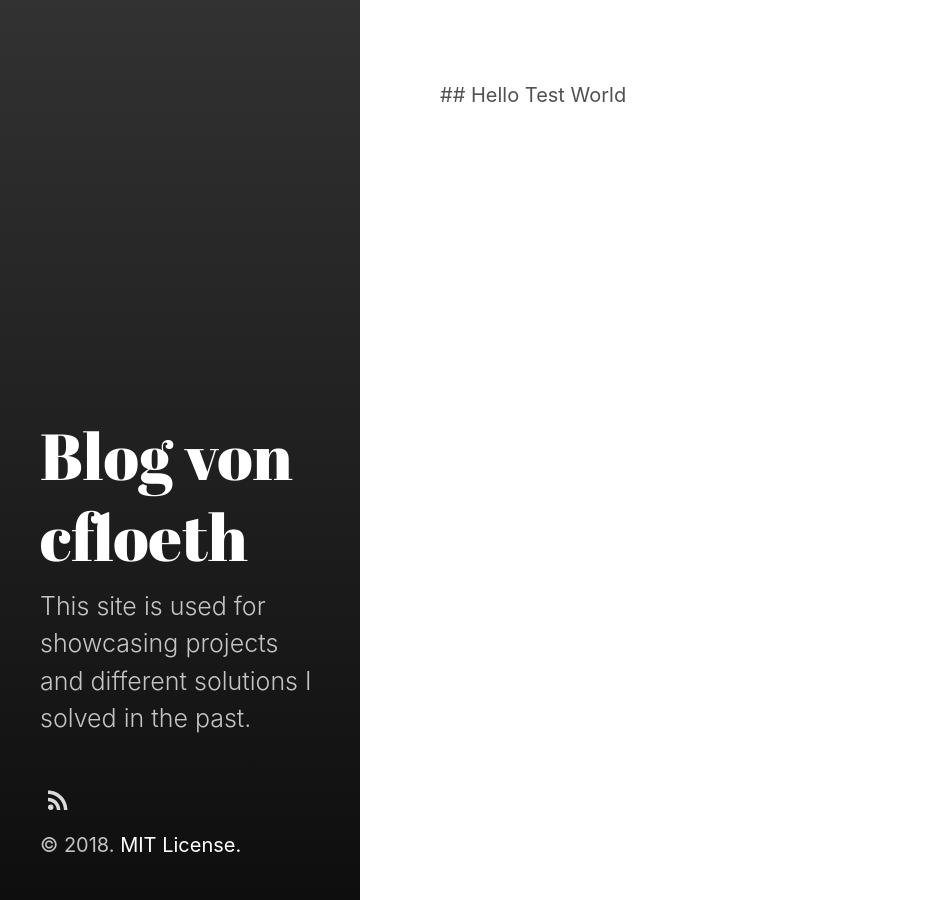
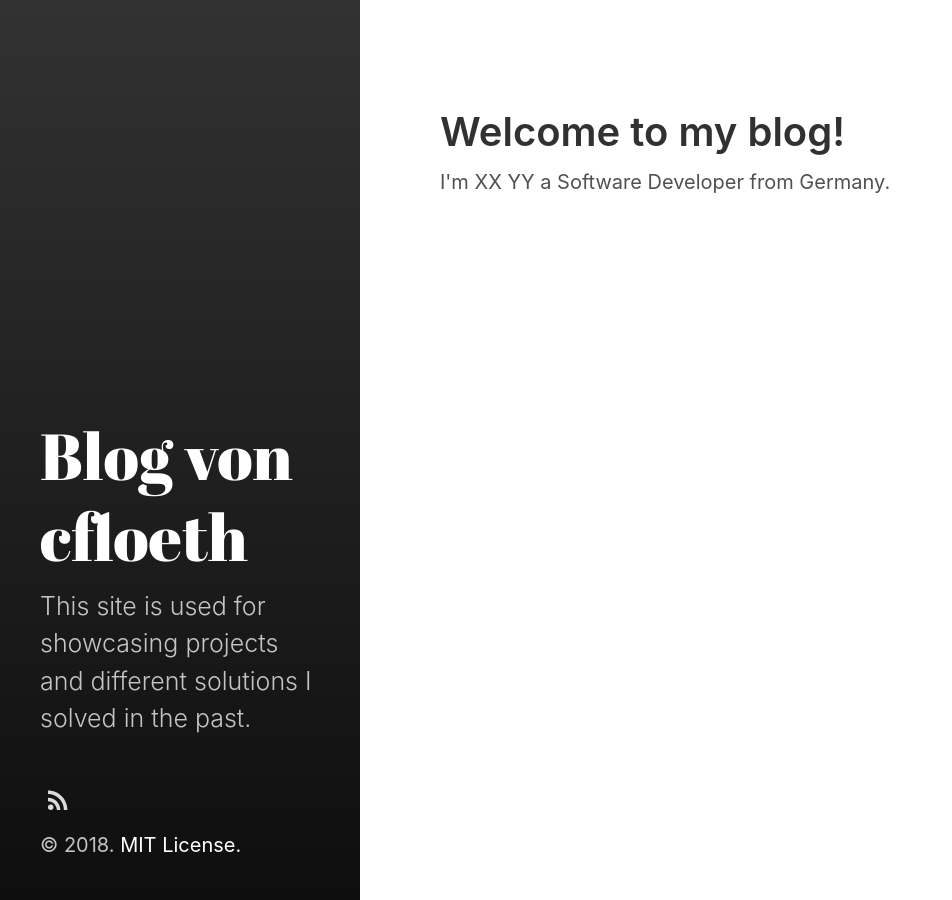
Before and after one commit to TypeCarst/typecarst.github.io, a Jekyll site: the page built from index.html, in a window 1280 px wide. Shown: the whole page, without its empty margins (0-952 px from the left). Built offline with Jekyll 4.4.1, drawn with Linux system fonts in a browser that asks for light colours.

Commit message:
dummy content

```diff
--- a/index.html
+++ b/index.html
@@ -2,4 +2,6 @@
 layout: index
 title: Home
 ---
-## Hello Test World
+<h1>Welcome to my blog!</h1>
+
+I'm XX YY a Software Developer from Germany.
```
